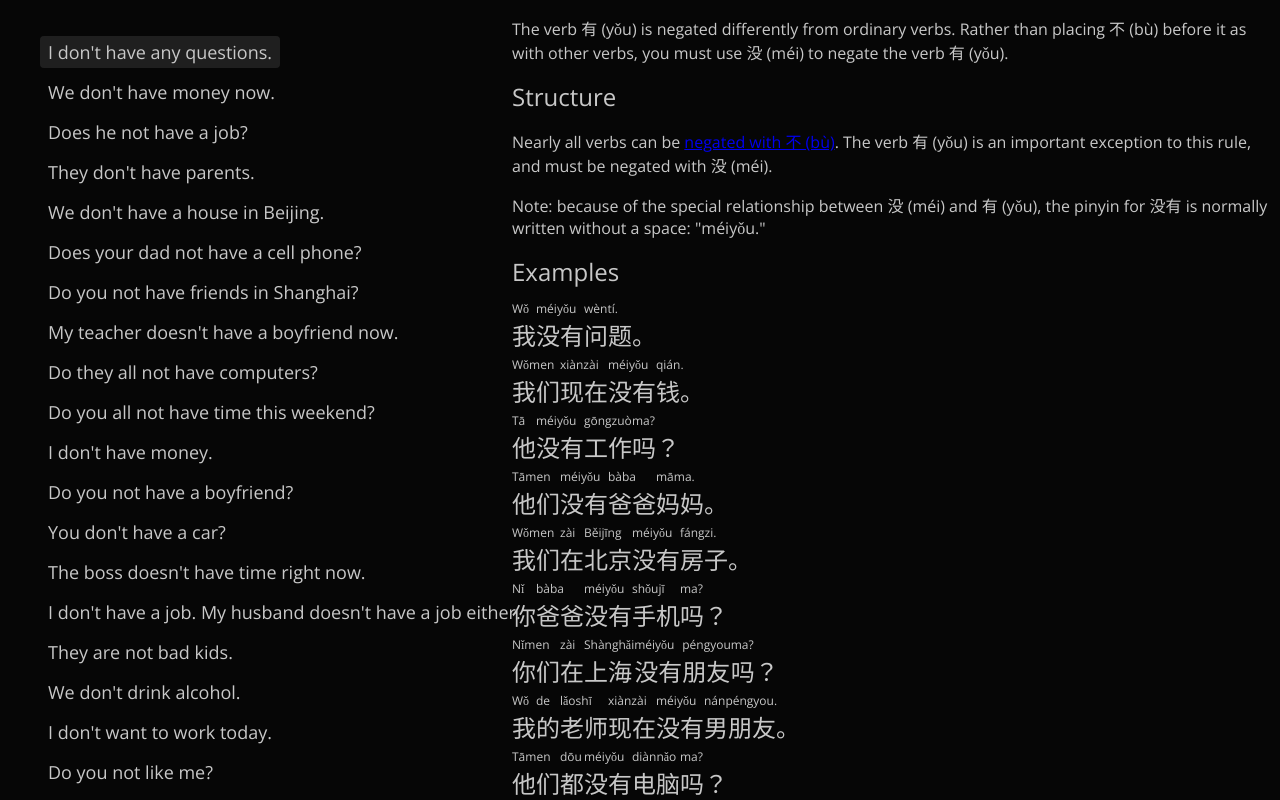
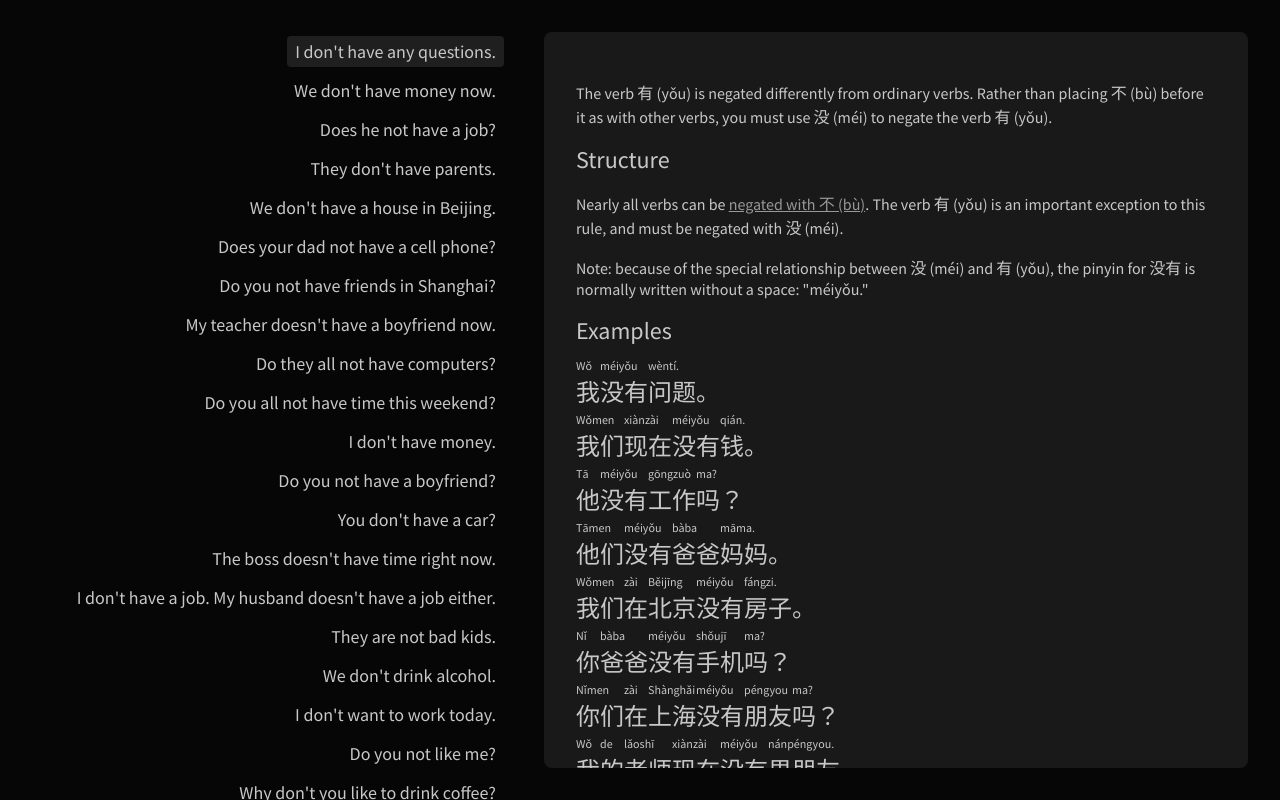
Before and after one commit to Xyzrr/shuo-chinese, a React (Create React App) app: page / in a window 1280 px wide. Shown: the top 800 px of the page. Built offline with nearby package versions, Linux system fonts and the light colour scheme.

Commit message:
styling progress

```diff
--- a/public/index.html
+++ b/public/index.html
@@ -5,7 +5,7 @@
     <link rel="icon" href="%PUBLIC_URL%/favicon.ico" />
     <link rel="preconnect" href="https://fonts.googleapis.com">
     <link rel="preconnect" href="https://fonts.gstatic.com" crossorigin>
-    <link href="https://fonts.googleapis.com/css2?family=Open+Sans:ital,wght@0,400;0,600;1,500&display=swap" rel="stylesheet">
+    <link href="https://fonts.googleapis.com/css2?family=Source+Sans+Pro:ital,wght@0,300;0,400;0,600;1,500&display=swap" rel="stylesheet">
     <meta name="viewport" content="width=device-width, initial-scale=1" />
     <meta name="theme-color" content="#000000" />
     <meta
--- a/src/App.styles.ts
+++ b/src/App.styles.ts
@@ -4,12 +4,23 @@ export const GlobalStyle = createGlobalStyle`
   body {
       background: #060606;
       color: #c8c8c8;
-      font-family: Open Sans;
+      font-family: Source Sans Pro;
+  }
+  * {
+    box-sizing: border-box;
+  }
+  a {
+    color: #989898;
+    &:hover {
+      color: #a8a8a8;
+    }
   }
 `;
 
 export const EnglishWrapper = styled.div`
   padding: 32px;
+  text-align: right;
+  width: calc(45vw - 32px);
 `;
 
 export const EnglishItemInner = styled.span`
@@ -30,11 +41,15 @@ export const EnglishItem = styled.div<{ active?: boolean }>`
 `;
 
 export const GrammarArticleWrapper = styled.div`
+  background: #191919;
+  padding: 32px;
   position: fixed;
-  right: 0;
-  width: 60vw;
-  height: 100vh;
+  right: 32px;
+  top: 32px;
+  width: 55vw;
+  height: calc(100vh - 64px);
   overflow: auto;
+  border-radius: 8px;
 `;
 
 export const AppWrapper = styled.div`
```
